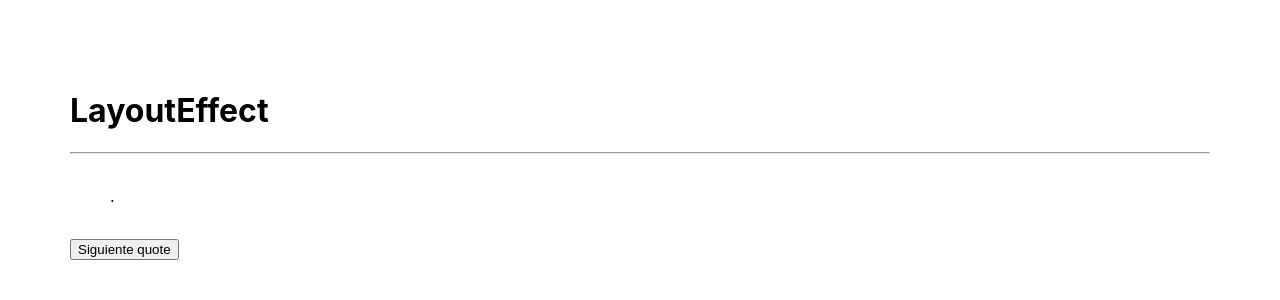
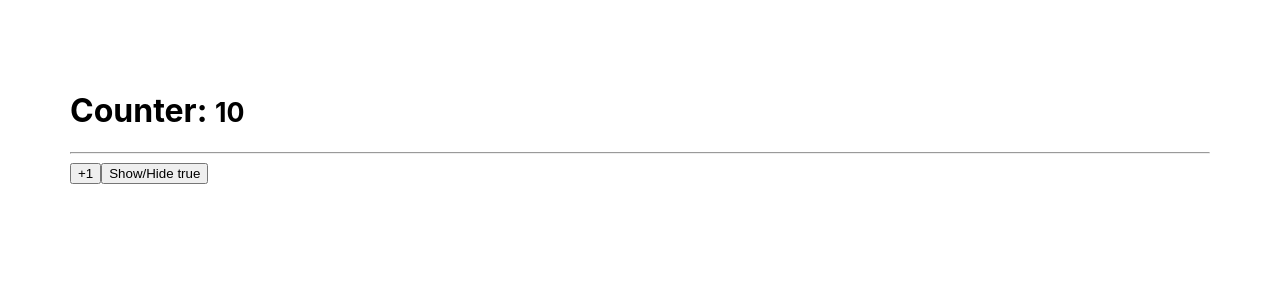
Before and after one commit to Sergioeabarcaf/hook-app, a React (Create React App) app: page / in a window 1280 px wide. Shown: the top 300 px of the page. Built offline with nearby package versions, Linux system fonts and the light colour scheme; no server answers; the HTML template or start-up script is replaced by a standard one.

Commit message:
FEAT: using memo from react

```diff
--- /dev/null
+++ b/src/components/memos/Memorize.tsx
@@ -0,0 +1,29 @@
+import React, { useState } from 'react';
+import '../useEffect/SimpleForm.css';
+import { useCounter } from '../../hooks/useCounter';
+import { Small } from './Small';
+
+export const Memorize = () => {
+
+  const { counter, increment } = useCounter( 10 );
+  const [show, setShow] = useState( true );
+
+  return (
+    <div>
+      <h1>Counter: <Small value={ counter }/> </h1>
+      <hr/>
+      <button
+        className='btn btn-primary'
+        onClick={ e => increment() }
+      >
+        +1
+      </button>
+      <button
+        className='btn btn-outline-primary'
+        onClick={ () => { setShow(!show) } }
+      >
+        Show/Hide {String( show )}
+      </button>
+    </div>
+  )
+}
--- /dev/null
+++ b/src/components/memos/Small.tsx
@@ -0,0 +1,12 @@
+import React from 'react';
+
+interface SmallProps {
+  value: number
+}
+
+export const Small = ( ({ value }: SmallProps) => {
+  console.log( value );
+  return (
+    <small>{ value }</small>
+  )
+})
--- a/src/index.tsx
+++ b/src/index.tsx
@@ -11,10 +11,11 @@ import * as serviceWorker from './serviceWorker';
 // import { FocusScreen } from './components/useRef/FocusScreen';
 // import { ExampleRealRef } from './components/useRef/ExampleRealRef';
 import { LayoutEffect } from './components/useLayoutEffect/LayoutEffect';
+import { Memorize } from './components/memos/Memorize';
 
 ReactDOM.render(
   <React.StrictMode>
-    <LayoutEffect />
+    <Memorize />
   </React.StrictMode>,
   document.getElementById('root')
 );
```
